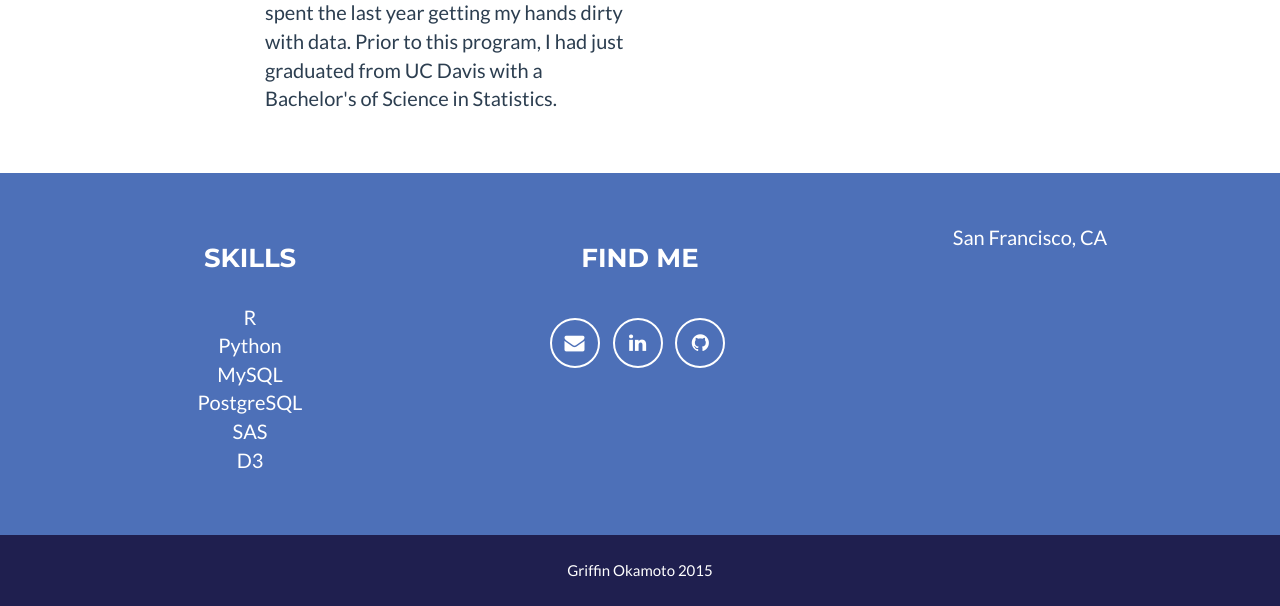
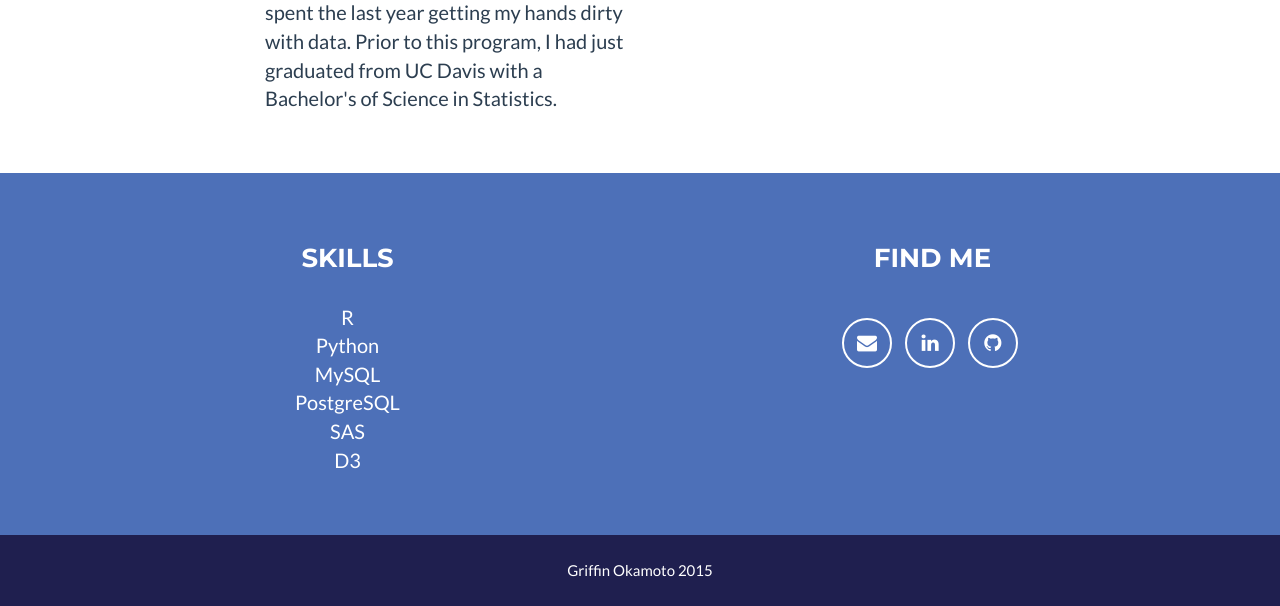
Before and after one commit to gokamoto/personal-website, a Flask app: page / in a window 1280 px wide. Shown: the part 960-1566 px from the top of the page. Run offline with Flask 2, Linux system fonts and the light colour scheme; some libraries are stand-ins or nearby versions.

Commit message:
nav bar link changes, 2-column top footer

```diff
--- a/templates/index.html
+++ b/templates/index.html
@@ -54,13 +54,13 @@
                         <a href="#page-top"></a>
                     </li>
                     <li class="page-scroll">
-                        <a href="{{ url_for('about') }}">About</a>
+                        <a href="./about">About</a>
                     </li>
                     <li class="page-scroll">
-                        <a href="resume.html">Resume</a>
+                        <a href="./resume">Resume</a>
                     </li>
                     <li class="page-scroll">
-                        <a href="blog.html">Blog</a>
+                        <a href="./blog">Blog</a>
                     </li>
                 </ul>
             </div>
@@ -246,11 +246,11 @@
         <div class="footer-above">
             <div class="container">
                 <div class="row">
-                    <div class="footer-col col-md-4">
+                    <div class="footer-col col-md-6">
                         <h3>Skills</h3>
                         <p>R<br>Python<br>MySQL<br>PostgreSQL<br>SAS<br>D3</p>
                     </div>
-                    <div class="footer-col col-md-4">
+                    <div class="footer-col col-md-6">
                         <h3>Find me</h3>
                         <ul class="list-inline">
                             <!-- <li>
@@ -270,10 +270,10 @@
                             </li>
                         </ul>
                     </div>
-                    <div class="footer-col col-md-4">
-                        <!-- <h3>About Freelancer</h3> -->
+<!--                     <div class="footer-col col-md-4">
+                        <h3>About Freelancer</h3>
                         <p>San Francisco, CA</p>
-                    </div>
+                    </div> -->
                 </div>
             </div>
         </div>
```
